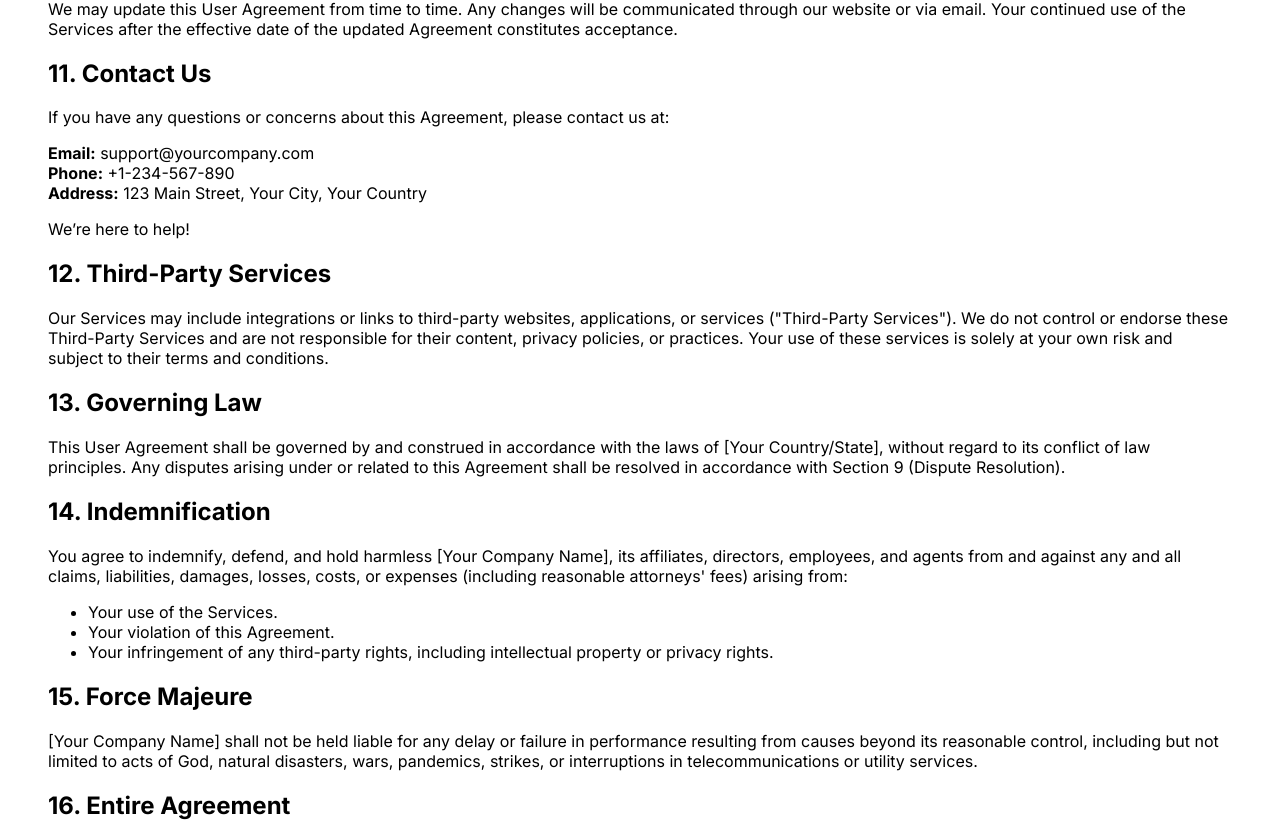
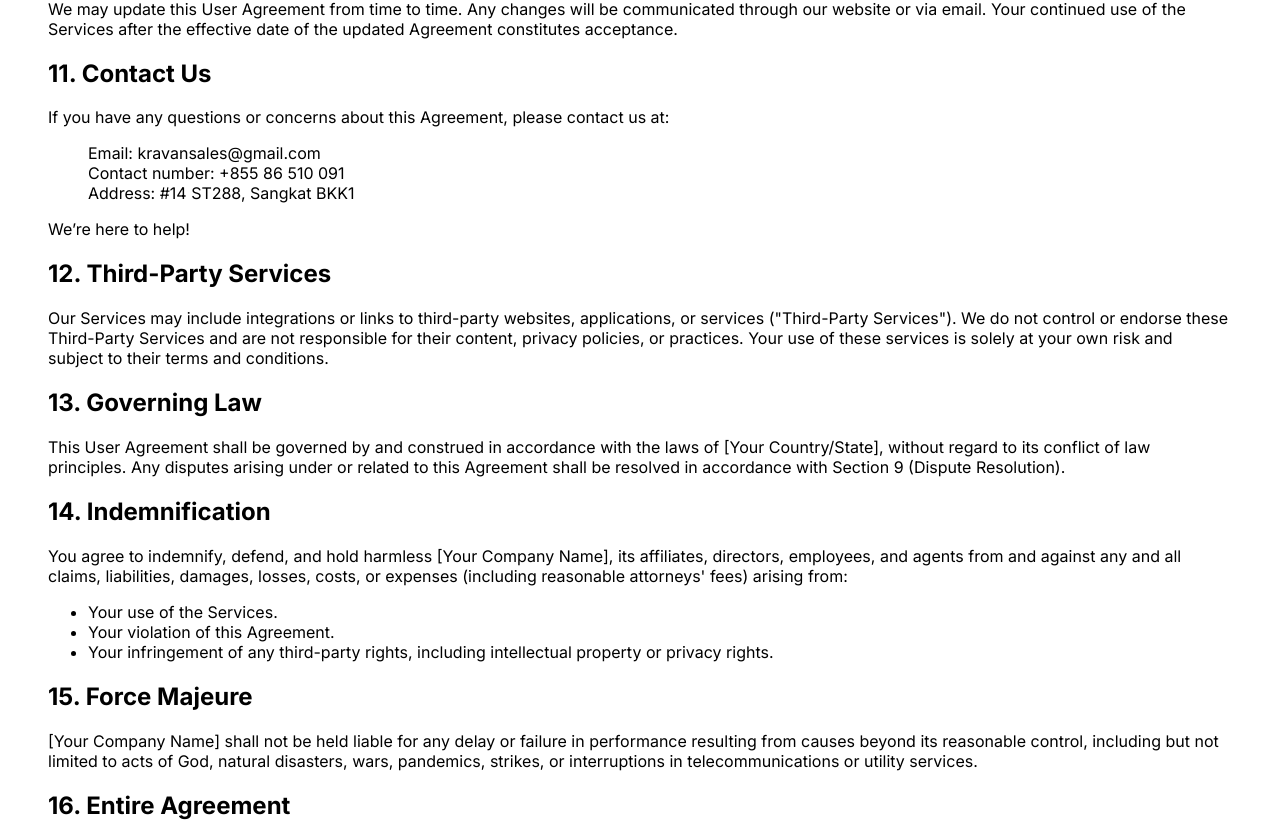
Before and after one commit to Sovichet-Rathanak/E-Commerce, a Vue app: page /UserAgreement in a window 1280 px wide. Shown: the part 1742-2564 px from the top of the page. Built offline with nearby package versions, Linux system fonts and the light colour scheme.

Commit message:
Edit text in footer_lower

```diff
--- a/src/views/AdvertisingPage.vue
+++ b/src/views/AdvertisingPage.vue
@@ -313,10 +313,11 @@
         <p>
             If you have any questions or concerns about this Agreement, please contact us:
         </p>
-        <ul>
-            <li>Email: support@kravan.com</li>
-            <li>Phone: +1 (800) 123-4567</li>
-            <li>Address: 123 Kravan Street, Fashion City, FC 56789</li>
+
+        <ul style="list-style: none;">
+          <li>Email: kravansales@gmail.com</li>
+          <li>Contact number: +855 86 510 091</li>
+          <li>Address: <span>#14 ST288, Sangkat BKK1</span></li>
         </ul>
 
     </div>
--- a/src/views/PrivacyPage.vue
+++ b/src/views/PrivacyPage.vue
@@ -89,10 +89,10 @@
         <p>
             If you have any questions or concerns about this Agreement, please contact us:
         </p>
-        <ul>
-            <li>Email: support@kravan.com</li>
-            <li>Phone: +1 (800) 123-4567</li>
-            <li>Address: 123 Kravan Street, Fashion City, FC 56789</li>
+        <ul style="list-style: none;">
+          <li>Email: kravansales@gmail.com</li>
+          <li>Contact number: +855 86 510 091</li>
+          <li>Address: <span>#14 ST288, Sangkat BKK1</span></li>
         </ul>
 
         <h2>8. Your Rights</h2>
@@ -339,11 +339,12 @@
         <p>
             If you have any questions or concerns about this Agreement, please contact us:
         </p>
-        <ul>
-            <li>Email: support@kravan.com</li>
-            <li>Phone: +1 (800) 123-4567</li>
-            <li>Address: 123 Kravan Street, Fashion City, FC 56789</li>
+        <ul style="list-style: none;">
+          <li>Email: kravansales@gmail.com</li>
+          <li>Contact number: +855 86 510 091</li>
+          <li>Address: <span>#14 ST288, Sangkat BKK1</span></li>
         </ul>
+
     </div>
 </template>
 
--- a/src/views/UserAgreementPage.vue
+++ b/src/views/UserAgreementPage.vue
@@ -82,11 +82,11 @@
         <p>
             If you have any questions or concerns about this Agreement, please contact us at:
         </p>
-        <p>
-            <strong>Email:</strong> support@yourcompany.com <br>
-            <strong>Phone:</strong> +1-234-567-890 <br>
-            <strong>Address:</strong> 123 Main Street, Your City, Your Country
-        </p>
+        <ul style="list-style: none;">
+          <li>Email: kravansales@gmail.com</li>
+          <li>Contact number: +855 86 510 091</li>
+          <li>Address: <span>#14 ST288, Sangkat BKK1</span></li>
+        </ul>
         <p>We’re here to help!</p>
         <h2>12. Third-Party Services</h2>
     <p>
@@ -192,8 +192,8 @@
         If you have questions about this User Agreement or need assistance, please contact us:
     </p>
     <p>
-        <strong>Support Team:</strong> support@yourcompany.com <br>
-        <strong>Phone:</strong> +1-234-567-890
+        <strong>Support Team:</strong> supportkravansales@gmail.com <br>
+        <strong>Phone:</strong> +855 86 510 091
     </p>
 
     <h2>28. Effective Date</h2>
@@ -304,10 +304,10 @@
         <p>
             If you have any questions or concerns about this Agreement, please contact us:
         </p>
-        <ul>
-            <li>Email: support@kravan.com</li>
-            <li>Phone: +1 (800) 123-4567</li>
-            <li>Address: 123 Kravan Street, Fashion City, FC 56789</li>
+        <ul style="list-style: none;">
+          <li>Email: kravansales@gmail.com</li>
+          <li>Contact number: +855 86 510 091</li>
+          <li>Address: <span>#14 ST288, Sangkat BKK1</span></li>
         </ul>
     </section>
 
```
